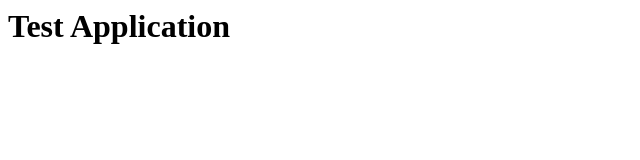
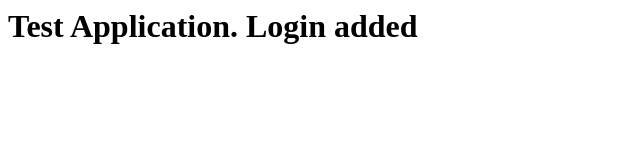
Before and after one commit to rajendrasinghpatel/Test, a plain HTML site: page index.html in a window 1280 px wide. Shown: the whole page, without its empty margins (0-640 px from the left). Drawn offline with Linux system fonts and the light colour scheme.

Commit message:
Login form added to devBranch

```diff
--- a/index.html
+++ b/index.html
@@ -1,3 +1,3 @@
 <html>
-<h1>Test Application</h1>
+<h1>Test Application. Login added</h1>
 </html>
```
Also changed, not shown: login.html (added, +1 -0 lines), Test2/Test.txt (added), 1 other file.
